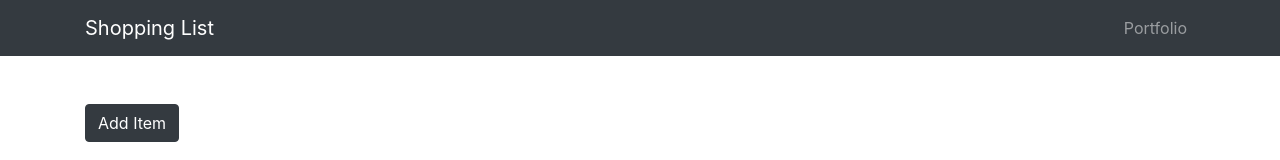
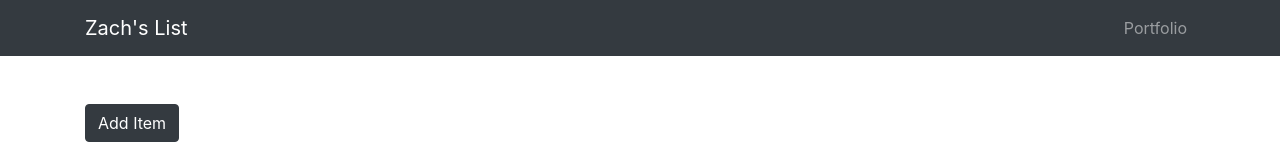
Before and after one commit to zachwhitedev/auth-zw-mern-shopping-list, a React (Create React App) app in the folder client/: page / in a window 1280 px wide. Shown: the top 160 px of the page. Built offline with nearby package versions, Linux system fonts and the light colour scheme; no server answers.

Commit message:
changes name

```diff
--- a/client/src/components/AppNavbar.js
+++ b/client/src/components/AppNavbar.js
@@ -26,7 +26,7 @@ class AppNavbar extends Component {
             <div>
                 <Navbar color="dark" dark expand="sm" className="mb-5">
                     <Container>
-                        <NavbarBrand href='/'>Shopping List</NavbarBrand>
+                        <NavbarBrand href='/'>Zach's List</NavbarBrand>
                         <NavbarToggler onClick={this.toggle}/>
                         <Collapse isOpen={this.state.isOpen} navbar>
                             <Nav className='ml-auto' navbar>
```
